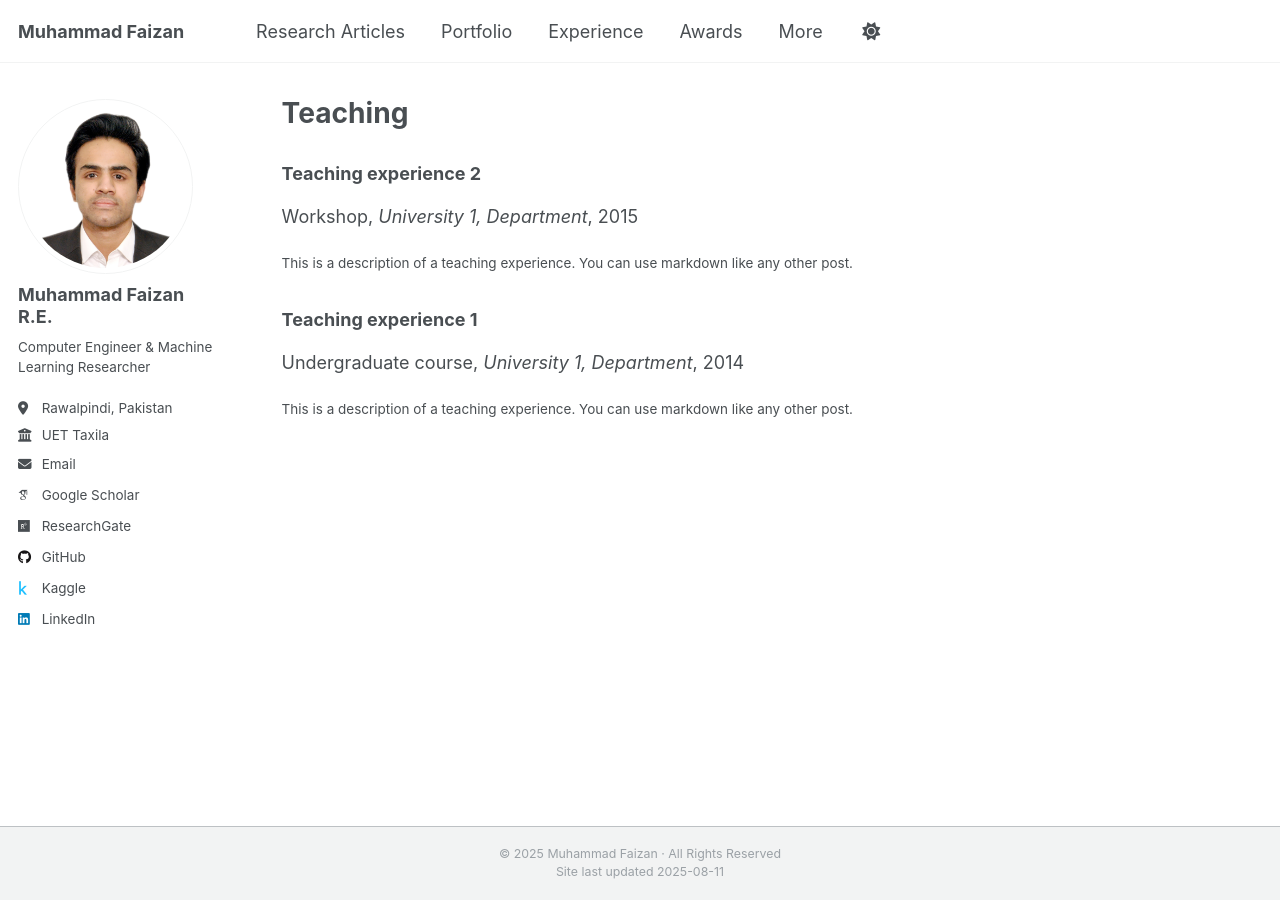
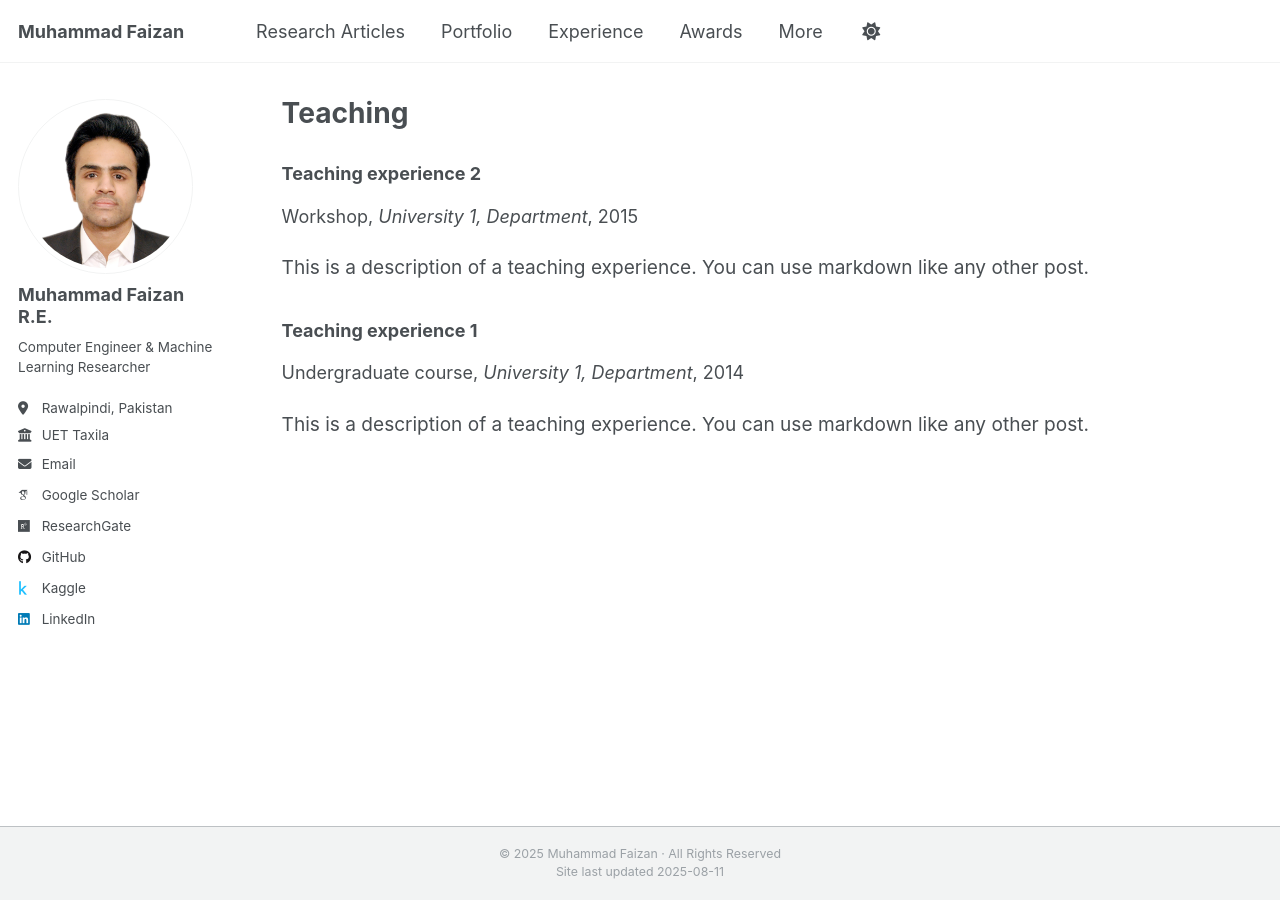
Before and after one commit to MuhammadFaizan99/MuhammadFaizan99.github.io, a Jekyll site: the page built from _pages/teaching.html, in a window 1280 px wide. Built offline with Jekyll 4.4.1, drawn with Linux system fonts in a browser that asks for light colours; some web fonts are replaced; a script that is not in the unit is left out.

Commit message:
Update archive-single.html

```diff
--- a/_includes/archive-single.html
+++ b/_includes/archive-single.html
@@ -60,15 +60,19 @@
     {% endif %}
 
     {% if post.excerpt and site.read_more != 'enabled' %}
-      <p class="archive__item-excerpt" itemprop="description">
+      <p class="archive__item-excerpt" itemprop="description" style="font-size:1.06em; line-height:1.6;">
         {{ post.excerpt | markdownify | remove: '<p>' | remove: '</p>' }}
-        {% if post.preview %}<a href="{{ post.preview }}" target="_blank">Preview</a>{% endif %}
+        {% if post.preview %} <a href="{{ post.preview }}" target="_blank">Preview</a>{% endif %}
       </p>
     {% elsif post.excerpt and site.read_more == 'enabled' %}
-      <p class="archive__item-excerpt" itemprop="description">
+      <p class="archive__item-excerpt" itemprop="description" style="font-size:1.06em; line-height:1.6;">
         {{ post.excerpt | markdownify | remove: '<p>' | remove: '</p>' }}
         <strong><a href="{{ base_path }}{{ post.url }}" rel="permalink"> Read more</a></strong>
         {% if post.preview %} · <a href="{{ post.preview }}" target="_blank">Preview</a>{% endif %}
+      </p>
+    {% elsif post.preview %}
+      <p class="archive__item-excerpt" itemprop="description" style="font-size:1.06em; line-height:1.6;">
+        <a href="{{ post.preview }}" target="_blank">Preview</a>
       </p>
     {% endif %}
 
```
